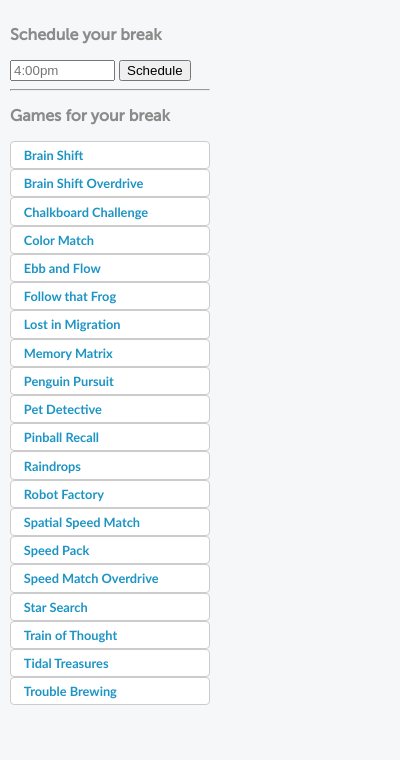
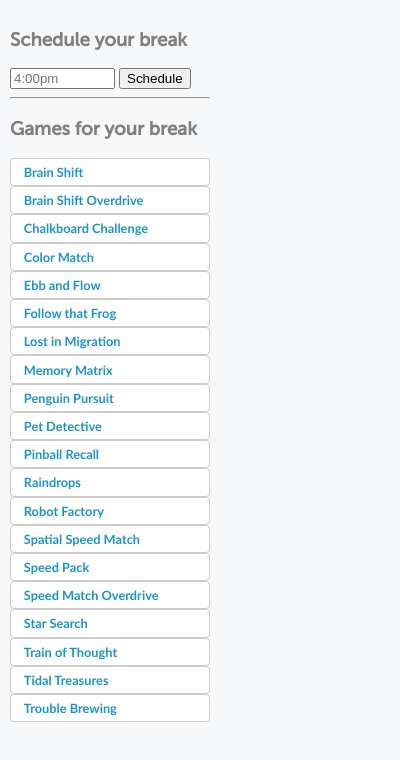
Before and after one commit to twistedskew/lumos_chrome, a browser extension: page html/popup.html in a window 400 px wide. Drawn offline with Linux system fonts and the light colour scheme.

Commit message:
update style

```diff
--- a/css/background.css
+++ b/css/background.css
@@ -13,9 +13,8 @@ body{
 }
 
 h3{
-  color: #8B8B8B;
+  color: #7F7F7F;
   font-family: "Museo Sans","Lucida Grande",Arial,sans-serif;
-  font-size: 1em;
   font-weight: bold;
 }
 
```
